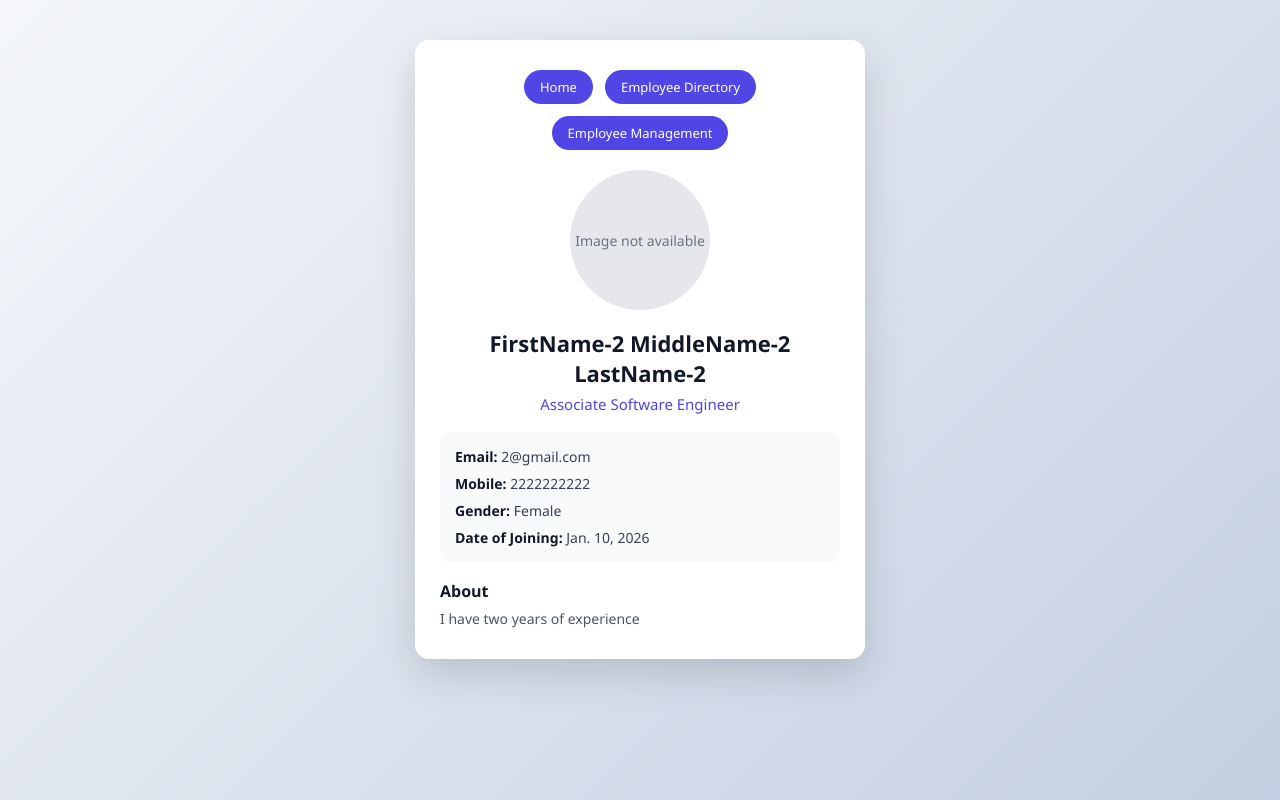
After one commit to praneeth200244/Django-Learning-Playground, a Django app: page /employee-directory/display/2 in a window 1280 px wide. The commit adds this page. Run offline with Django 4.2, Linux system fonts and the light colour scheme; data comes from the database, SQL or seed files in the repository.

Commit message:
Navigation between applications

```diff
--- a/EmployeeDetails/EmployeeDetailsProject/EmployeeDetailsProject/urls.py
+++ b/EmployeeDetails/EmployeeDetailsProject/EmployeeDetailsProject/urls.py
@@ -22,7 +22,7 @@ from . import views
 
 urlpatterns = [
     path('admin/', admin.site.urls),
-    path('', views.home),
+    path('', views.home, name="home"),
     path('employee-directory/', include('EmployeeDirectory.urls')),
     path('employee-management/', include('EmployeeManagement.urls')),
 ] + static(settings.MEDIA_URL, document_root=settings.MEDIA_ROOT)
--- /dev/null
+++ b/EmployeeDetails/EmployeeDetailsProject/EmployeeDirectory/static/css/employeeDetail.css
@@ -0,0 +1,172 @@
+/* Reset & Base */
+* {
+    margin: 0;
+    padding: 0;
+    box-sizing: border-box;
+    font-family: "Segoe UI", Tahoma, Geneva, Verdana, sans-serif;
+}
+
+body {
+    background: linear-gradient(135deg, #f5f7fa, #c3cfe2);
+    min-height: 100vh;
+}
+
+/* Centering Container */
+.detail-container {
+    display: flex;
+    justify-content: center;
+    align-items: center;
+    padding: 40px 20px;
+}
+
+/* Card */
+.detail-card {
+    background: #ffffff;
+    width: 100%;
+    max-width: 450px;
+    border-radius: 14px;
+    padding: 30px 25px;
+    box-shadow: 0 15px 40px rgba(0, 0, 0, 0.15);
+    text-align: center;
+    animation: fadeIn 0.6s ease-in-out;
+}
+
+/* Fade Animation */
+@keyframes fadeIn {
+    from {
+        opacity: 0;
+        transform: translateY(25px);
+    }
+
+    to {
+        opacity: 1;
+        transform: translateY(0);
+    }
+}
+
+/* Photo */
+.detail-photo {
+    display: flex;
+    justify-content: center;
+    margin-bottom: 18px;
+}
+
+.detail-photo img {
+    width: 140px;
+    height: 140px;
+    border-radius: 50%;
+    object-fit: cover;
+    border: 4px solid #4f46e5;
+}
+
+/* No Image */
+.no-image {
+    width: 140px;
+    height: 140px;
+    border-radius: 50%;
+    background: #e5e7eb;
+    display: flex;
+    align-items: center;
+    justify-content: center;
+    color: #6b7280;
+    font-size: 14px;
+    text-align: center;
+}
+
+/* Name */
+.employee-name {
+    font-size: 22px;
+    font-weight: 600;
+    color: #111827;
+    margin-bottom: 6px;
+}
+
+/* Designation */
+.designation {
+    font-size: 15px;
+    color: #4f46e5;
+    font-weight: 500;
+    margin-bottom: 18px;
+}
+
+/* Info Section */
+.detail-info {
+    text-align: left;
+    background: #f9fafb;
+    padding: 15px;
+    border-radius: 10px;
+    margin-bottom: 18px;
+}
+
+.detail-info p {
+    font-size: 14px;
+    color: #374151;
+    margin-bottom: 8px;
+}
+
+.detail-info p:last-child {
+    margin-bottom: 0;
+}
+
+.detail-info strong {
+    color: #111827;
+}
+
+/* About Section */
+.about-section {
+    text-align: left;
+}
+
+.about-section h3 {
+    font-size: 16px;
+    color: #111827;
+    margin-bottom: 6px;
+}
+
+.about-section p {
+    font-size: 14px;
+    color: #4b5563;
+    line-height: 1.5;
+}
+
+/* Responsive */
+@media (max-width: 480px) {
+    .detail-card {
+        padding: 22px 18px;
+    }
+
+    .employee-name {
+        font-size: 20px;
+    }
+
+    .detail-photo img,
+    .no-image {
+        width: 120px;
+        height: 120px;
+    }
+}
+
+/* Navigation Buttons */
+.nav-buttons {
+    display: flex;
+    justify-content: center;
+    gap: 12px;
+    margin-bottom: 20px;
+    flex-wrap: wrap;
+}
+
+.nav-btn {
+    text-decoration: none;
+    padding: 8px 16px;
+    border-radius: 20px;
+    background-color: #4f46e5;
+    color: #ffffff;
+    font-size: 13px;
+    font-weight: 500;
+    transition: background-color 0.3s ease, transform 0.2s ease;
+}
+
+.nav-btn:hover {
+    background-color: #4338ca;
+    transform: translateY(-2px);
+}
--- /dev/null
+++ b/EmployeeDetails/EmployeeDetailsProject/EmployeeDirectory/templates/employeeDetail.html
@@ -0,0 +1,65 @@
+{% load static %}
+<!DOCTYPE html>
+<html lang="en">
+
+<head>
+    <meta charset="UTF-8">
+    <title>Employee Details</title>
+    <link rel="stylesheet" href="{% static 'css/employeeDetail.css' %}">
+</head>
+
+<body>
+
+    <div class="detail-container">
+
+        <div class="detail-card">
+
+            <!-- Navigation Buttons -->
+            <div class="nav-buttons">
+                <a href="{% url 'home' %}" class="nav-btn">Home</a>
+                <a href="{% url 'EmployeeDirectory:display' %}" class="nav-btn">Employee Directory</a>
+                <a href="{% url 'EmployeeManagement:updateDelete' %}" class="nav-btn">Employee Management</a>
+            </div>
+
+            <!-- Photo -->
+            <div class="detail-photo">
+                {% if employee.photo %}
+                <img src="{{ employee.photo.url }}" alt="Employee Photo">
+                {% else %}
+                <div class="no-image">Image not available</div>
+                {% endif %}
+            </div>
+
+            <!-- Name -->
+            <h2 class="employee-name">
+                {{ employee.firstName }}
+                {% if employee.middleName %}{{ employee.middleName }}{% endif %}
+                {{ employee.lastName }}
+            </h2>
+
+            <!-- Designation -->
+            <p class="designation">{{ employee.designation }}</p>
+
+            <!-- Details -->
+            <div class="detail-info">
+                <p><strong>Email:</strong> {{ employee.emailAddress }}</p>
+                <p><strong>Mobile:</strong> {{ employee.mobileNumber|default:"N/A" }}</p>
+                <p><strong>Gender:</strong> {{ employee.get_gender_display }}</p>
+                <p><strong>Date of Joining:</strong> {{ employee.dateOfJoining }}</p>
+            </div>
+
+            <!-- About -->
+            {% if employee.about %}
+            <div class="about-section">
+                <h3>About</h3>
+                <p>{{ employee.about }}</p>
+            </div>
+            {% endif %}
+
+        </div>
+
+    </div>
+
+</body>
+
+</html>
--- a/EmployeeDetails/EmployeeDetailsProject/EmployeeDirectory/urls.py
+++ b/EmployeeDetails/EmployeeDetailsProject/EmployeeDirectory/urls.py
@@ -5,4 +5,5 @@ app_name = 'EmployeeDirectory'
 
 urlpatterns = [
     path('display/', views.display, name='display'),
+    path('display/<int:pk>', views.displayEmployee, name="displayEmployee"),
 ]
--- a/EmployeeDetails/EmployeeDetailsProject/EmployeeDirectory/views.py
+++ b/EmployeeDetails/EmployeeDetailsProject/EmployeeDirectory/views.py
@@ -1,7 +1,11 @@
-from django.shortcuts import render
+from django.shortcuts import render, get_object_or_404
 from EmployeeManagement import models
 
 # Create your views here.
 def display(request):
     employees = models.Employee.objects.all()
     return render(request, "employeeDetails.html", {'employees': employees})
+
+def displayEmployee(request, pk):
+    employee = get_object_or_404(models.Employee, pk=pk)
+    return render(request, "employeeDetail.html", {"employee": employee})
```
Also changed, not shown: EmployeeDetails/EmployeeDetailsProject/EmployeeDirectory/templates/employeeDetails.html (+10 -11 lines).
